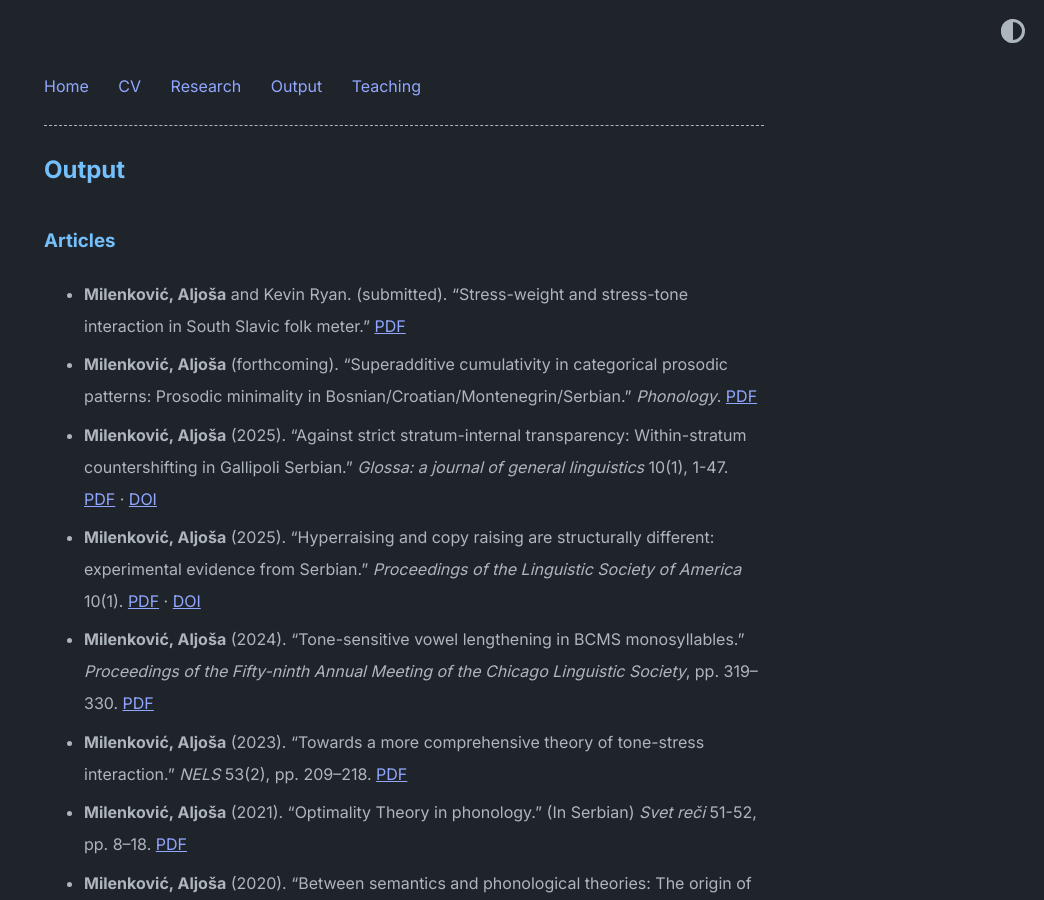
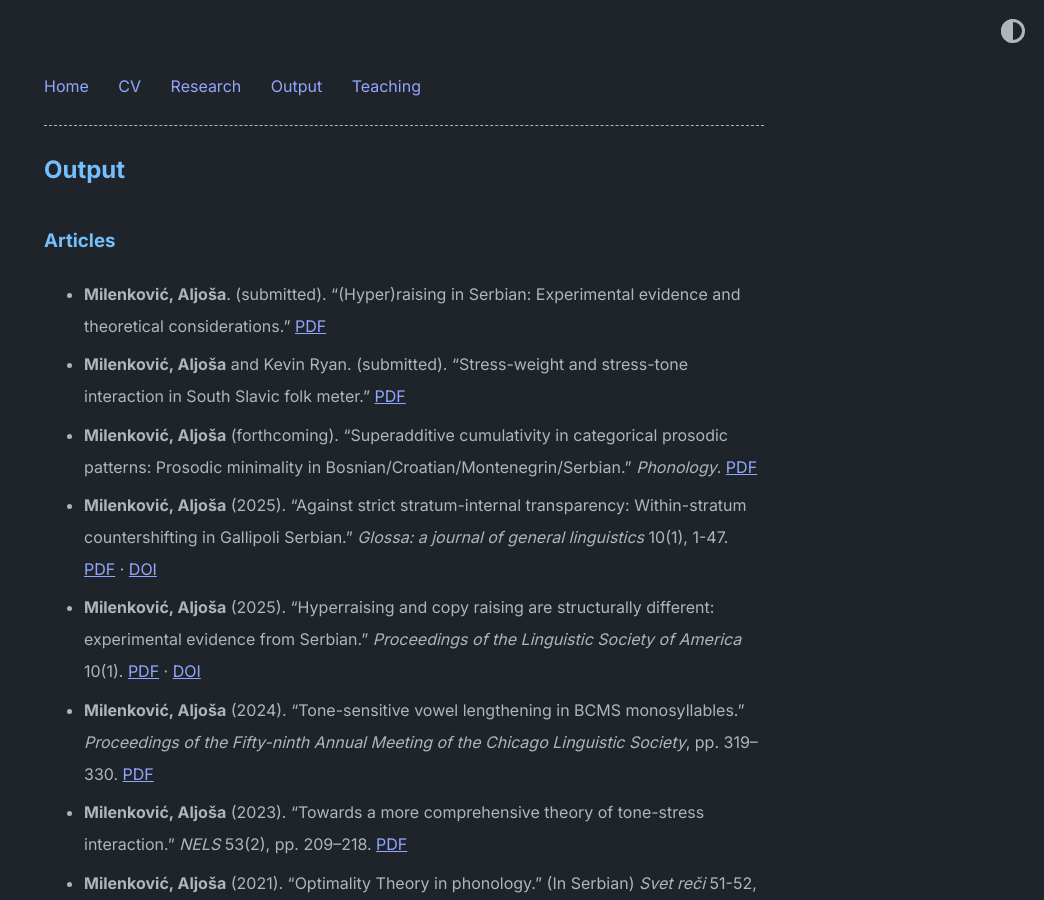
Before and after one commit to AljosaMilenkovic/AljosaMilenkovic.github.io, a Jekyll site: the page built from papers.md, in a window 1280 px wide and 900 px high. Shown: the whole window, without its empty margins (236-1280 px from the left). Built offline with Jekyll 4.4.1, drawn with Linux system fonts in a browser that asks for light colours.

Commit message:
Update papers.md

```diff
--- a/papers.md
+++ b/papers.md
@@ -6,6 +6,7 @@ permalink: /papers/
 
 ### Articles
 
+- **Milenković, Aljoša**. (submitted). “(Hyper)raising in Serbian: Experimental evidence and theoretical considerations.”  [PDF](/syntax.pdf)
 - **Milenković, Aljoša** and Kevin Ryan. (submitted). “Stress-weight and stress-tone interaction in South Slavic folk meter.”  [PDF](/metrics.pdf)
 - **Milenković, Aljoša** (forthcoming). “Superadditive cumulativity in categorical prosodic patterns: Prosodic minimality in Bosnian/Croatian/Montenegrin/Serbian.” *Phonology*. [PDF](/final.pdf)
 - **Milenković, Aljoša** (2025). “Against strict stratum-internal transparency: Within-stratum countershifting in Gallipoli Serbian.” *Glossa: a journal of general linguistics* 10(1), 1-47. [PDF](/opacity.pdf) · [DOI](https://doi.org/10.16995/glossa.23107)
```
